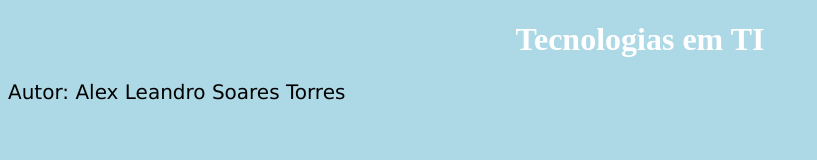
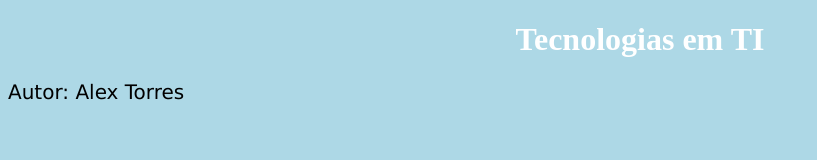
Before and after one commit to AleqsiTowers/TecnologiasTI, a plain HTML site: page Index.html in a window 1280 px wide. Shown: the whole page, without its empty margins (0-817 px from the left). Drawn offline with Linux system fonts and the light colour scheme.

Commit message:
Acrescentado nome do autor

```diff
--- a/Index.html
+++ b/Index.html
@@ -20,7 +20,7 @@
 	<body>
 
 		<h1>Tecnologias em TI</h1>
-		<p>Autor: Alex Leandro Soares Torres</p>
+		<p>Autor: Alex Torres</p>
 
 	</body>
 </html>
```
